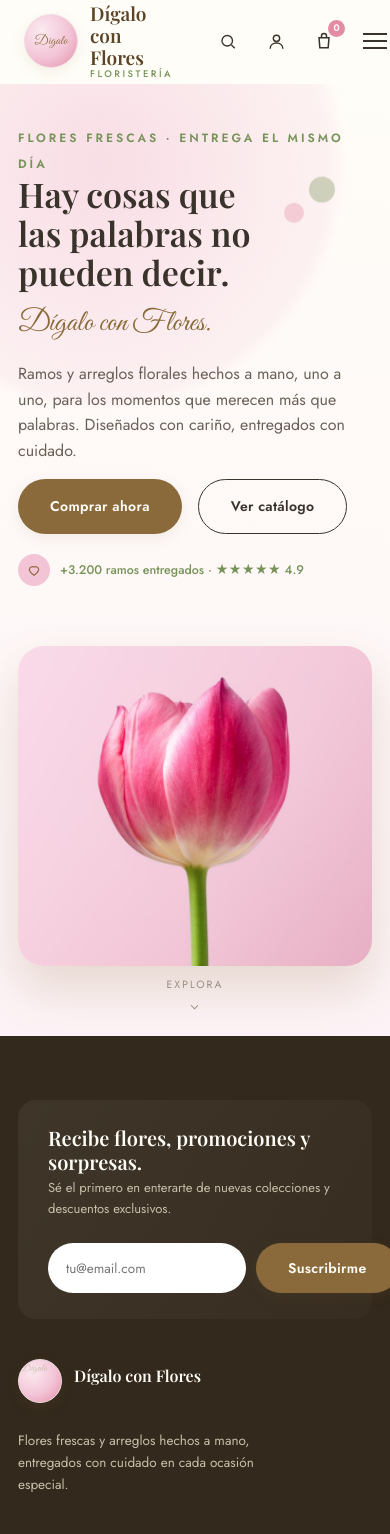
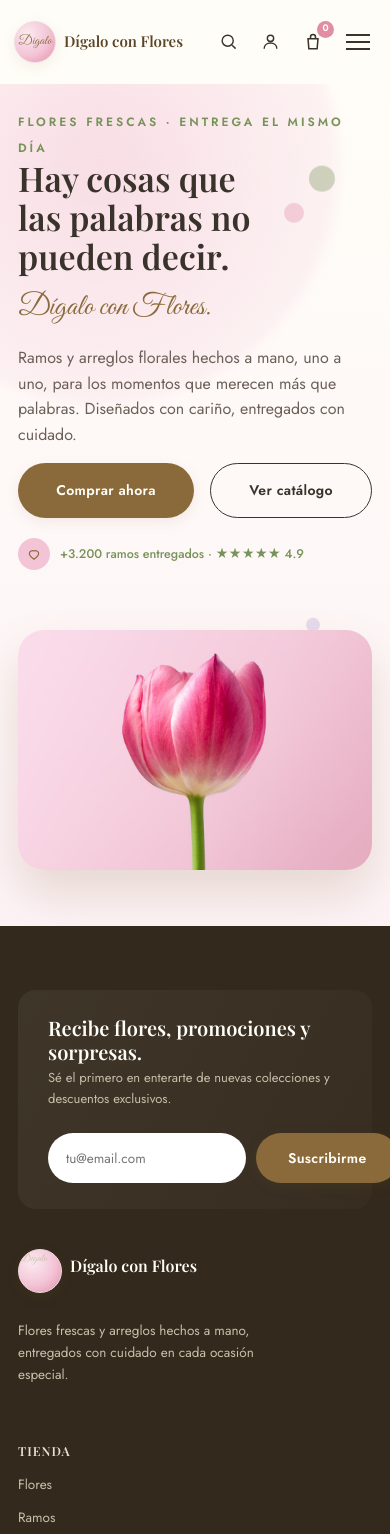
Before and after one commit to gomezdustin34-alt/Digalo-con-flores, a Flask app: page / in a window 390 px wide; the page is wider, and only the part inside the window is pictured. Shown: the top 1534 px of that part. Run offline with Flask 3, Linux system fonts and the light colour scheme; data that the repository does not hold is empty; some web fonts are replaced.

Commit message:
Corrige el diseño responsive: carrito/checkout no se apilaban en móvil, navbar se desbordaba en pantallas pequeñas, botón de agregar al carrito dependía de :hover, y buscador del navbar no funcionaba
Co-Authored-By: Claude Sonnet 5 <noreply@anthropic.com>

```diff
--- a/app/static/css/components.css
+++ b/app/static/css/components.css
@@ -82,6 +82,15 @@
   .nav-toggle { display: block; }
 }
 
+@media (max-width: 480px) {
+  .navbar-inner { padding: 0 14px; gap: 8px; }
+  .brand { gap: 8px; min-width: 0; }
+  .brand-mark { width: 42px; height: 42px; }
+  .brand-name .title { font-size: 15px; }
+  .brand-name .subtitle { display: none; }
+  .nav-actions { gap: 12px; }
+}
+
 /* ===== Footer ===== */
 .site-footer { background: var(--footer-bg); color: var(--footer-text); padding: 64px 0 0; }
 .footer-grid {
@@ -159,6 +168,11 @@
 }
 .product-actions button:hover { background: var(--gold); color: var(--cream); }
 
+/* En pantallas táctiles no hay :hover confiable — el botón queda siempre visible sobre la imagen */
+@media (hover: none), (max-width: 760px) {
+  .product-actions { opacity: 1; transform: none; }
+}
+
 .product-info { padding: 16px 18px 20px; display: flex; flex-direction: column; flex: 1; }
 .product-info h3 { font-size: 16px; margin-bottom: 4px; }
 .product-meta { font-size: 12px; color: var(--ink-faint); margin-bottom: 12px; }
--- a/app/static/css/storefront.css
+++ b/app/static/css/storefront.css
@@ -39,6 +39,14 @@
 @media (max-width: 980px) {
   .hero-inner { flex-direction: column; }
   .hero-media { width: 100%; min-height: 320px; }
+}
+@media (max-width: 560px) {
+  .hero { padding: 24px 0 56px; min-height: auto; }
+  .hero-copy { max-width: 100%; }
+  .hero-desc { max-width: 100%; }
+  .hero-cta-row .btn { flex: 1 1 auto; text-align: center; }
+  .hero-media { min-height: 240px; }
+  .hero-scrollcue { display: none; }
 }
 
 /* ===== Page header (catálogo, ocasiones, promociones...) ===== */
--- a/app/templates/partials/navbar.html
+++ b/app/templates/partials/navbar.html
@@ -29,11 +29,9 @@
     </nav>
 
     <div class="nav-actions">
-      <form action="{{ url_for('storefront.search') }}" method="get" style="display:flex;">
-        <button type="submit" class="icon-btn" aria-label="Buscar" onclick="this.closest('form').querySelector('input').focus(); return false;">
-          <svg width="19" height="19" viewBox="0 0 24 24" fill="none" stroke="currentColor" stroke-width="1.8"><circle cx="11" cy="11" r="7"/><line x1="21" y1="21" x2="16.65" y2="16.65"/></svg>
-        </button>
-      </form>
+      <a href="{{ url_for('storefront.search') }}" class="icon-btn" aria-label="Buscar">
+        <svg width="19" height="19" viewBox="0 0 24 24" fill="none" stroke="currentColor" stroke-width="1.8"><circle cx="11" cy="11" r="7"/><line x1="21" y1="21" x2="16.65" y2="16.65"/></svg>
+      </a>
       {% if current_user.is_authenticated and current_user.role in ('super_admin', 'admin', 'editor', 'order_manager') %}
         <a href="{{ url_for('admin.dashboard') }}" class="icon-btn" aria-label="Panel administrativo" title="Panel administrativo">
           <svg width="19" height="19" viewBox="0 0 24 24" fill="none" stroke="currentColor" stroke-width="1.8"><rect x="3" y="3" width="7" height="9"/><rect x="14" y="3" width="7" height="5"/><rect x="14" y="12" width="7" height="9"/><rect x="3" y="16" width="7" height="5"/></svg>
```
Also changed, not shown: other parts of app/static/css/storefront.css (+32 -2 lines), app/static/css/admin.css (+9 -0 lines).
